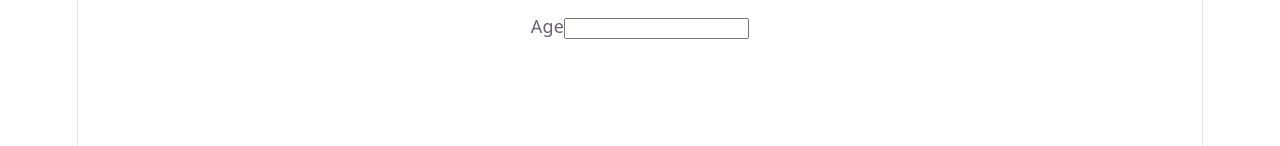
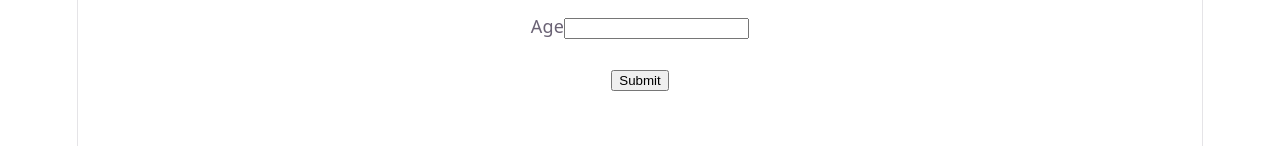
Before and after one commit to nishu-kashyap/user-app, a React (Vite) app: page /create_user in a window 1280 px wide. Shown: the part 154-300 px from the top of the page. Built offline with nearby package versions, Linux system fonts and the light colour scheme.

Commit message:
Add user validation on submit

```diff
--- a/src/components/create_user.jsx
+++ b/src/components/create_user.jsx
@@ -6,13 +6,17 @@ function CreateUser() {
     const [user, setUser] = useState({
         email: "",
         password: "",
-        age: ""
+        age: "",
+        isEmailValid: false,
+        isPasswordValid: false,
+        isAgeValid: false
     });
     function handleEmailCaptured(data) {
 
         setUser((prev) => ({
             ...prev,
-            email: data.email
+            email: data.email,
+            isEmailValid: data.isValid
         }));
 
     }
@@ -20,7 +24,8 @@ function CreateUser() {
 
         setUser((prev) => ({
             ...prev,
-            age: data.number
+            age: data.number,
+            isAgeValid: data.isValid
         }));
 
     }
@@ -28,8 +33,23 @@ function CreateUser() {
 
         setUser((prev) => ({
             ...prev,
-            password: data.password
+            password: data.password,
+            isPasswordValid: data.isValid
         }));
+
+
+    }
+    function handleSubmit() {
+
+        if (
+            user.isEmailValid &&
+            user.isPasswordValid &&
+            user.isAgeValid
+        ) {
+            console.log("Success");
+        } else {
+            console.log("Please fix the validation errors.");
+        }
 
     }
     console.log(user);
@@ -46,6 +66,11 @@ function CreateUser() {
 
             <NumberInput label="Age"
                 onNumberCaptured={handleNumberCaptured} />
+            <br />
+
+            <button onClick={handleSubmit}>
+                Submit
+            </button>
         </div>
     );
 }
```
